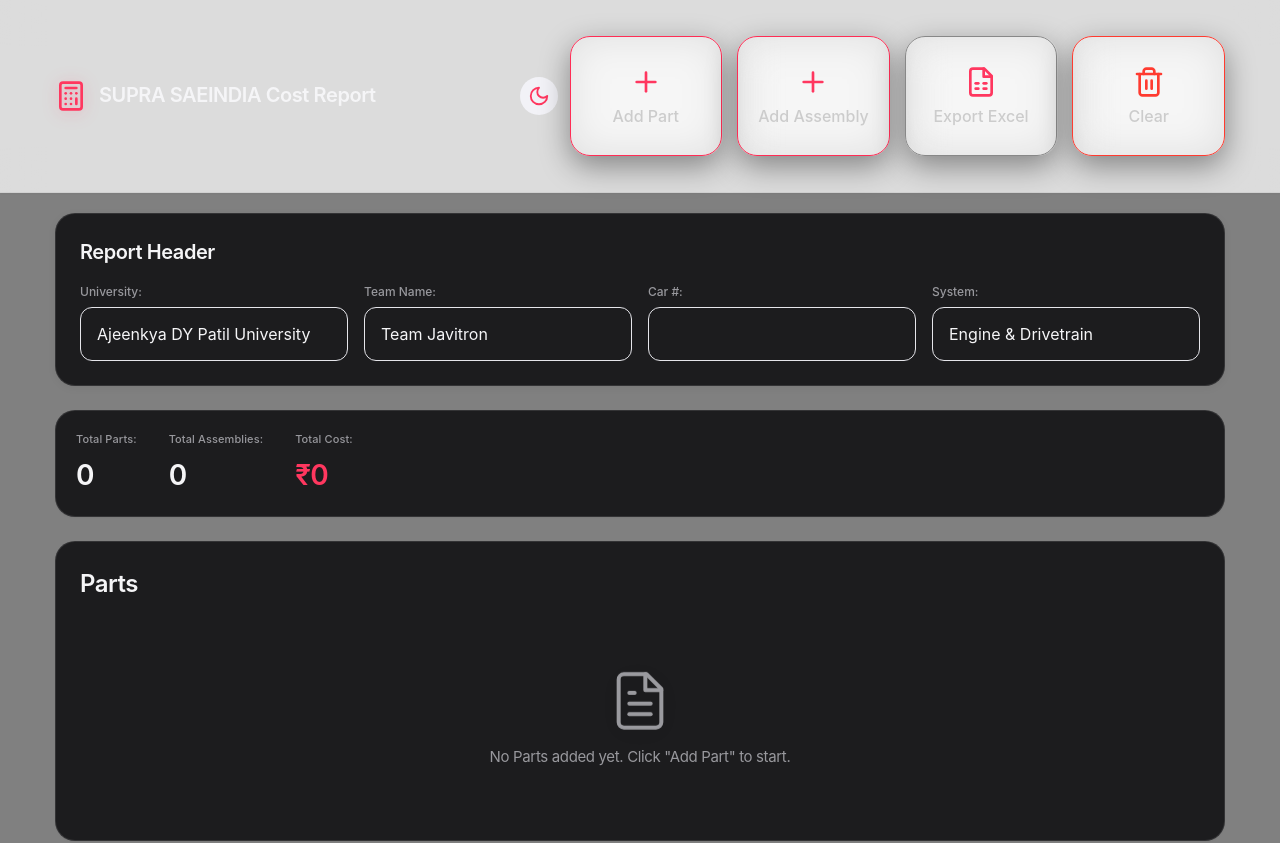
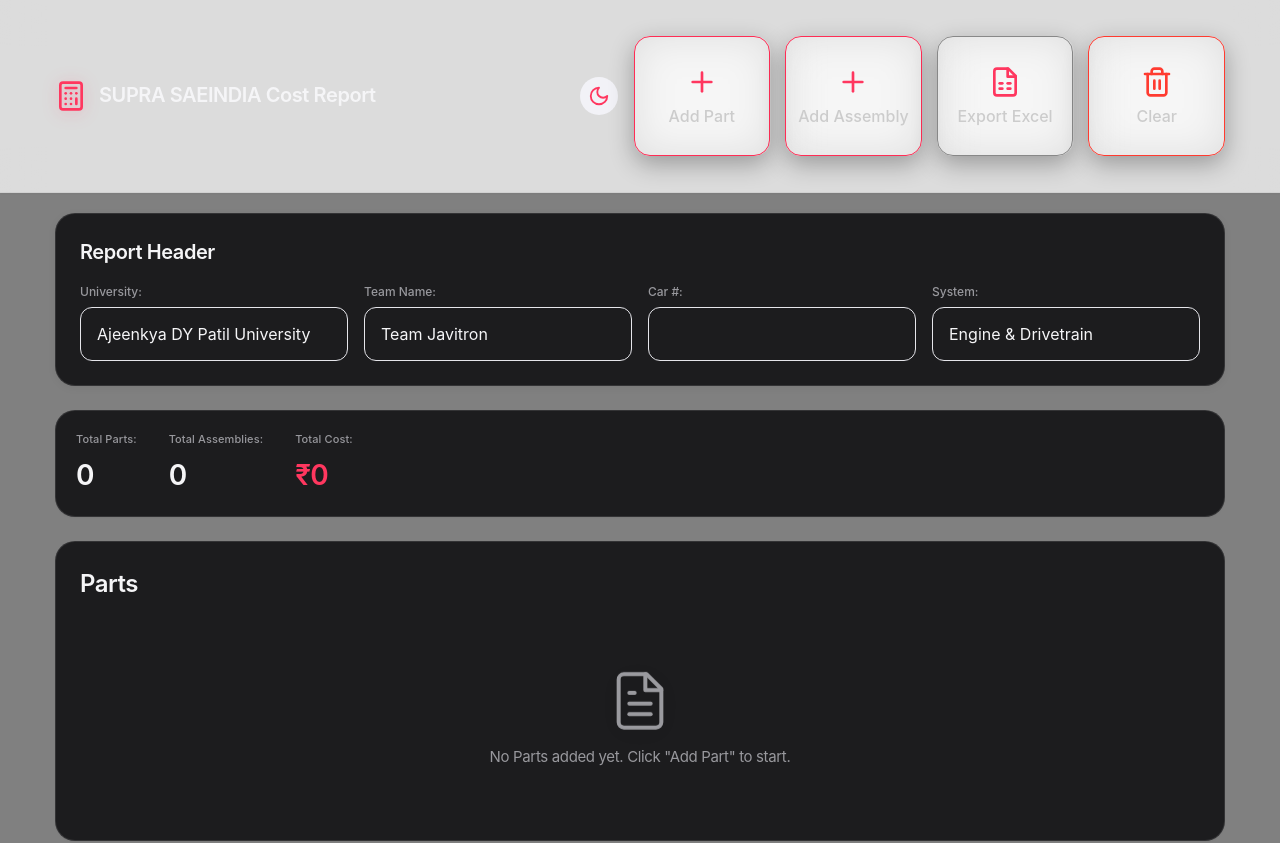
Before and after one commit to not-brajesh/Cost-Report-App-, a React (Vite) app: page / in a window 1280 px wide. Shown: the top 843 px of the page. Built offline with nearby package versions, Linux system fonts and the light colour scheme.

Commit message:
Make header-content professional and symmetric with improved action cards layout

```diff
--- a/src/App.css
+++ b/src/App.css
@@ -287,6 +287,8 @@
   display: flex;
   justify-content: space-between;
   align-items: center;
+  padding: 0 20px;
+  gap: 20px;
 }
 
 .logo {
@@ -423,9 +425,8 @@
 
 .header-actions {
   display: flex;
-  gap: 0.75rem;
-  flex-wrap: wrap;
   align-items: center;
+  gap: 1rem;
 }
 
 /* Buttons - Apple Design System */
@@ -1102,23 +1103,27 @@
 /* Apple-Style Action Cards */
 .action-grid {
   display: grid;
-  grid-template-columns: 1fr 1fr;
-  gap: 15px;
-  margin: 20px 0;
-  min-width: 280px;
+  grid-template-columns: repeat(4, 1fr);
+  gap: 12px;
+  min-width: 320px;
 }
 
 .action-card {
   background: rgba(255, 255, 255, 0.05);
-  border-radius: 20px;
-  padding: 20px;
+  border-radius: 16px;
+  padding: 16px 12px;
   text-align: center;
   cursor: pointer;
   backdrop-filter: blur(20px);
   -webkit-backdrop-filter: blur(20px);
-  box-shadow: 0 10px 30px rgba(0, 0, 0, 0.4);
+  box-shadow: 0 8px 24px rgba(0, 0, 0, 0.3);
   transition: all 0.25s ease;
   border: 1px solid rgba(255, 255, 255, 0.1);
+  min-height: 80px;
+  display: flex;
+  flex-direction: column;
+  align-items: center;
+  justify-content: center;
   /* Reset button defaults */
   font-family: inherit;
   font-size: inherit;
```
